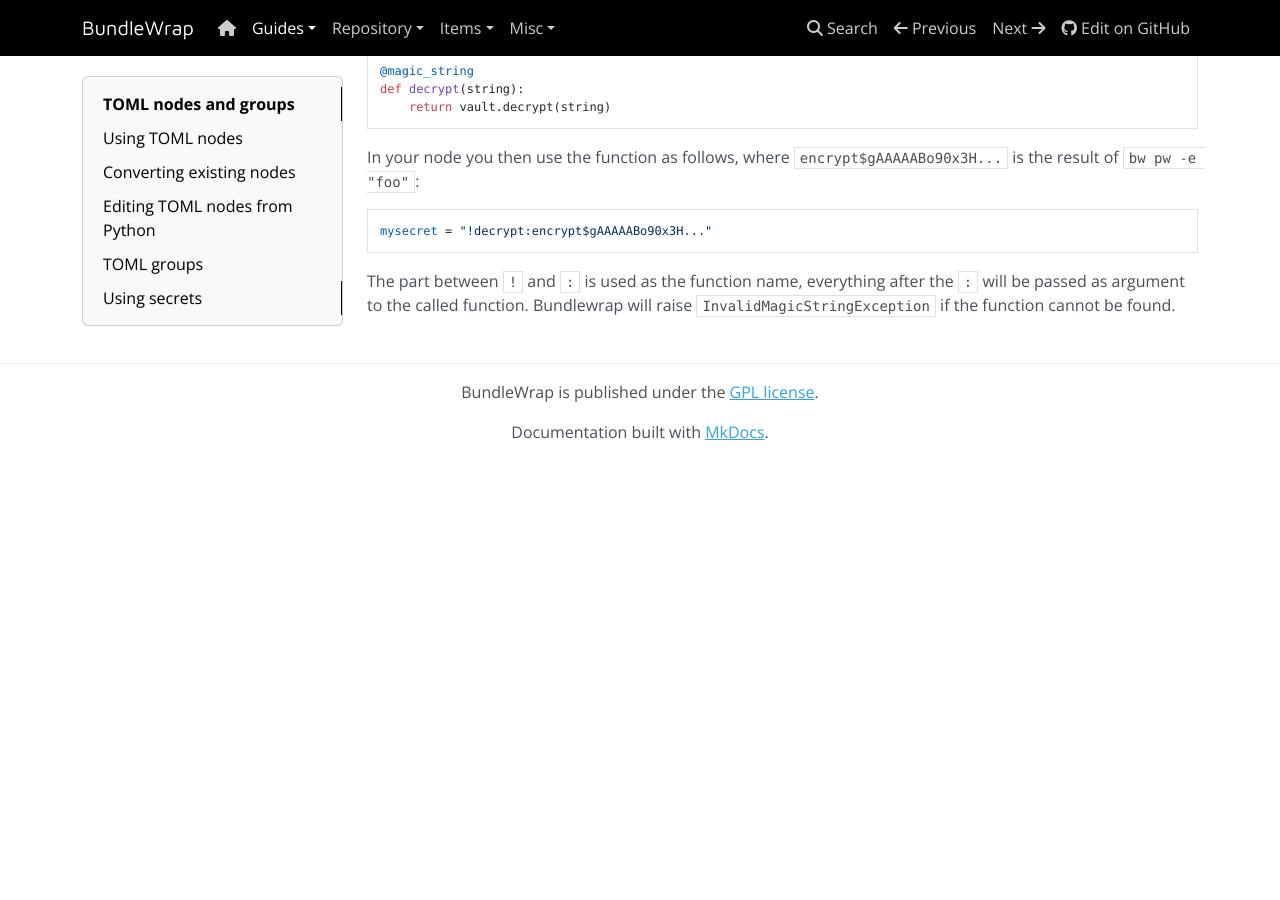
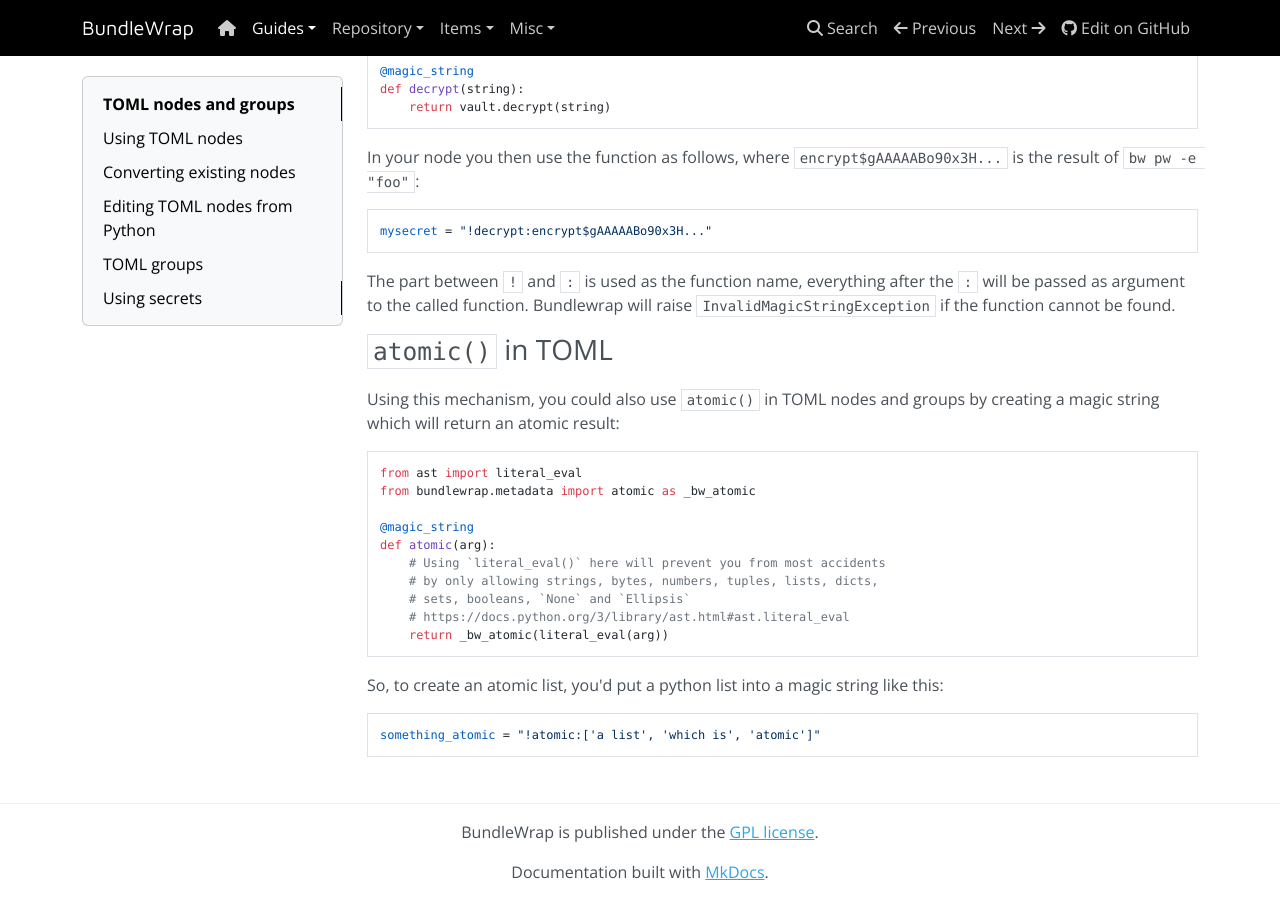
Before and after one commit to bundlewrap/bundlewrap, an MkDocs documentation site: the page built from docs/content/guide/toml.md, in a window 1280 px wide and 900 px high, scrolled down 2367 px. Built offline with MkDocs 1.6.1, drawn with Linux system fonts in a browser that asks for light colours; nearby versions of some CDN libraries; before the commit the page ends 2827 px from its top, so only the background shows below that.

Commit message:
TOML docs: provide example for atomic() in magic strings

````diff
--- a/docs/content/guide/toml.md
+++ b/docs/content/guide/toml.md
@@ -111,3 +111,28 @@
 The part between `!` and `:` is used as the function name, everything after the `:` will be passed
 as argument to the called function. Bundlewrap will raise `InvalidMagicStringException` if the
 function cannot be found.
+
+### `atomic()` in TOML
+
+Using this mechanism, you could also use `atomic()` in TOML nodes and groups
+by creating a magic string which will return an atomic result:
+
+```python
+from ast import literal_eval
+from bundlewrap.metadata import atomic as _bw_atomic
+
+@magic_string
+def atomic(arg):
+    # Using `literal_eval()` here will prevent you from most accidents
+    # by only allowing strings, bytes, numbers, tuples, lists, dicts,
+    # sets, booleans, `None` and `Ellipsis`
+    # https://docs.python.org/3/library/ast.html#ast.literal_eval
+    return _bw_atomic(literal_eval(arg))
+```
+
+So, to create an atomic list, you'd put a python list into a magic string like
+this:
+
+```toml
+something_atomic = "!atomic:['a list', 'which is', 'atomic']"
+```
````
